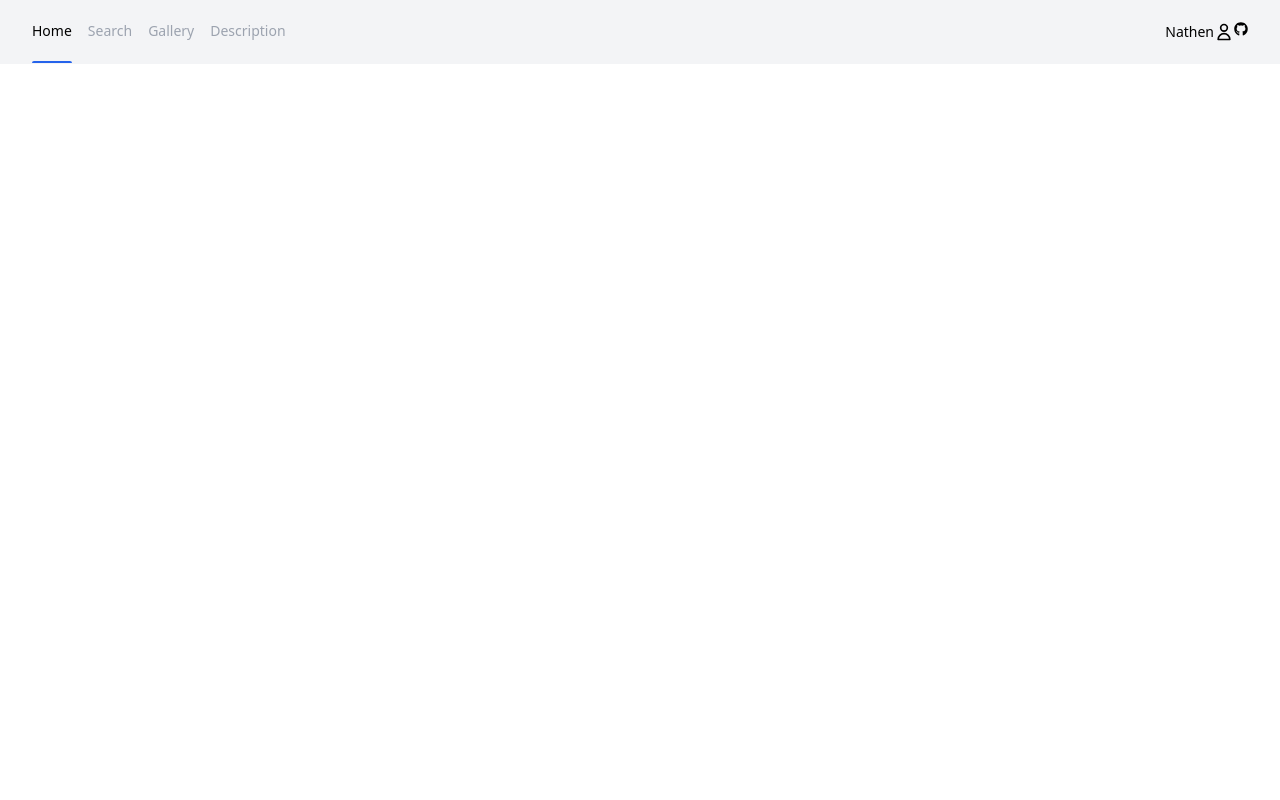
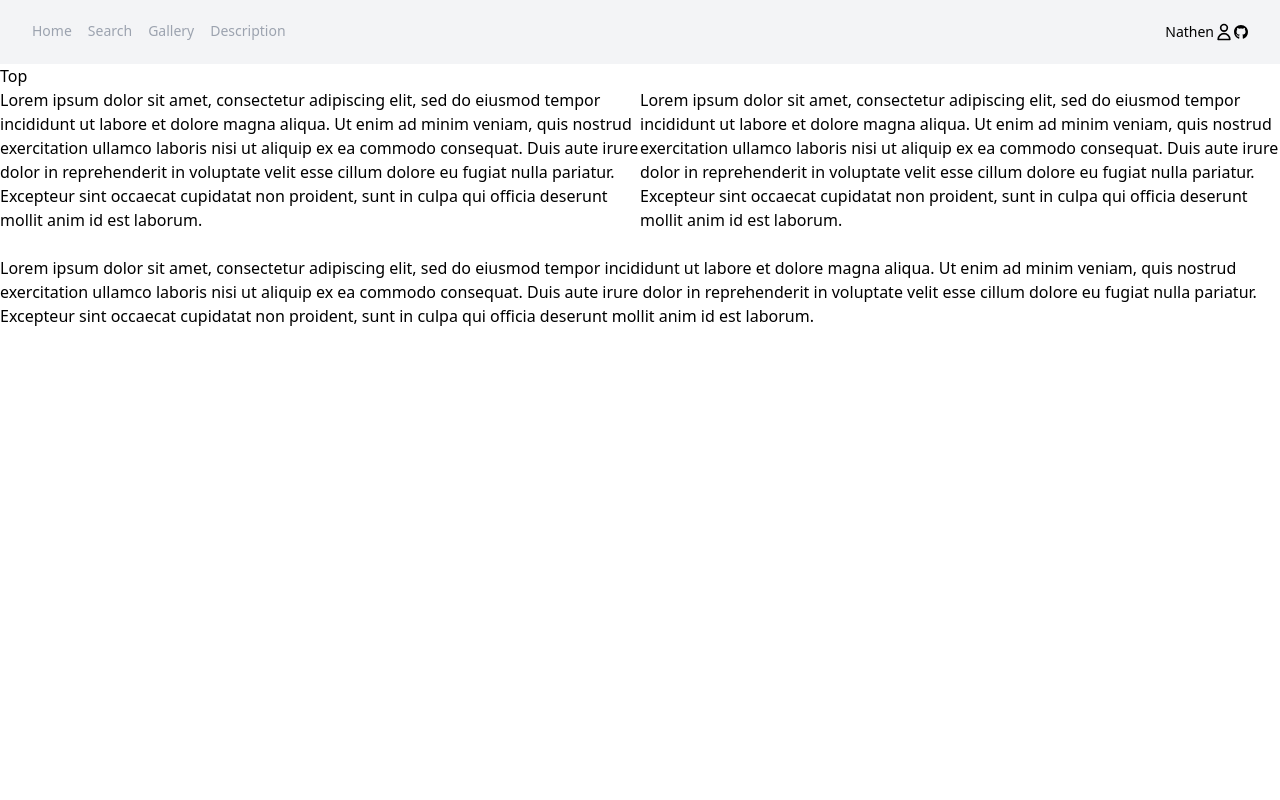
Before and after one commit to Nathen-Smith/react-tutorial, a React (Create React App) app in the folder web/: page / in a window 1280 px wide. Shown: the top 800 px of the page. Built offline with nearby package versions, Linux system fonts and the light colour scheme.

Commit message:
a commit a day keeps the unemployment away

```diff
--- a/web/src/App.jsx
+++ b/web/src/App.jsx
@@ -1,28 +1,48 @@
-import React from "react";
+import React, { useState, useEffect } from "react";
 import { Disclosure } from "@headlessui/react";
 import { MenuIcon, XIcon, UserIcon } from "@heroicons/react/outline";
 import { FontAwesomeIcon } from "@fortawesome/react-fontawesome";
 import { faGithub } from "@fortawesome/free-brands-svg-icons";
+import Content from "./Content";
 function classNames(...classes) {
   return classes.filter(Boolean).join(" ");
 }
 
 const App = () => {
   const navigation = [
-    { name: "Home", to: "/" },
-    { name: "Search", to: "/search" },
-    { name: "Gallery", to: "/gallery" },
-    { name: "Description", to: "/description" },
+    { name: "Home", to: "#" },
+    { name: "Search", to: "#search" },
+    { name: "Gallery", to: "#gallery" },
+    { name: "Description", to: "#description" },
   ];
+
+  const [scrollTop, setScrollTop] = useState(0);
+  const [scrolling, setScrolling] = useState(false);
+
+  useEffect(() => {
+    const onScroll = (e) => {
+      setScrollTop(e.target.documentElement.scrollTop);
+      setScrolling(e.target.documentElement.scrollTop > scrollTop);
+    };
+    window.addEventListener("scroll", onScroll);
+    console.log("height: " + window.innerHeight);
+    console.log(
+      document.getElementById("description")?.getBoundingClientRect().top
+    );
+    // we have the distance from the top of the page
+    // we can loop over all elements then set a property to true. needs to make sure only one on at once
+
+    return () => window.removeEventListener("scroll", onScroll);
+  }, [scrollTop]);
 
   return (
     <div>
-      <Disclosure as="nav" className="bg-gray-100 h-16">
+      <Disclosure as="nav" className="bg-gray-100 h-16 sticky top-0 z-50">
         {({ open }) => (
           <>
             <div className="max-w-7xl mx-auto px-2 sm:px-6 lg:px-8">
-              <div className="relative flex items-center justify-between h-16">
-                <div className="absolute inset-y-0 left-0 flex items-center sm:hidden">
+              <div className="flex items-center justify-between h-16">
+                <div className="inset-y-0 left-0 flex items-center sm:hidden">
                   <Disclosure.Button className="inline-flex items-center justify-center p-2 rounded-md text-gray-400 hover:text-white hover:bg-gray-400 focus:outline-none">
                     <span className="sr-only">Open main menu</span>
                     {open ? (
@@ -42,7 +62,9 @@ const App = () => {
                             key={item.name}
                             href={item.to}
                             className={classNames(
-                              window.location.pathname === item.to
+                              window.location.href.slice(
+                                window.location.href.indexOf("#")
+                              ) === item.to
                                 ? "text-black"
                                 : "text-gray-400 hover:text-black",
                               "h-16 text-sm font-medium text-center flex justify-center items-center"
@@ -61,7 +83,11 @@ const App = () => {
                               },
                               {
                                 opacity:
-                                  window.location.pathname === item.to ? 1 : 0,
+                                  window.location.href.slice(
+                                    window.location.href.indexOf("#")
+                                  ) === item.to
+                                    ? 1
+                                    : 0,
                               })
                             }
                           ></div>
@@ -71,10 +97,10 @@ const App = () => {
                   </div>
                 </div>
                 <div className="absolute inset-y-0 right-0 flex items-center pr-2 sm:static sm:inset-auto sm:ml-6 sm:pr-0">
-                  <div className="ml-3 relative text-sm font-small flex flex-row">
+                  <div className="ml-3 relative text-sm font-small flex flex-row justify-center">
                     <div>Nathen</div>
                     <UserIcon className="h-5 w-5 text-black" />
-                    <FontAwesomeIcon icon={faGithub} />
+                    <FontAwesomeIcon icon={faGithub} className="h-5 w-5" />
                     {/* <span>Nathen</span> */}
                   </div>
                 </div>
@@ -87,7 +113,9 @@ const App = () => {
                     key={item.name}
                     href={item.to}
                     className={classNames(
-                      window.location.pathname === item.to
+                      window.location.href.slice(
+                        window.location.href.indexOf("#")
+                      ) === item.to
                         ? "bg-gray-300 text-black"
                         : "text-gray-400 hover:bg-gray-300 hover:text-black",
                       "px-3 py-2 rounded-md text-sm font-medium mr-auto"
@@ -101,6 +129,7 @@ const App = () => {
           </>
         )}
       </Disclosure>
+      <Content />
     </div>
   );
 };
--- /dev/null
+++ b/web/src/Content.jsx
@@ -0,0 +1,42 @@
+const Content = () => {
+  return (
+    <div className="max-w-7xl mx-auto">
+      <div id="">Top</div>
+      <div className="grid grid-cols-1 sm:grid-cols-2">
+        <div>
+          Lorem ipsum dolor sit amet, consectetur adipiscing elit, sed do
+          eiusmod tempor incididunt ut labore et dolore magna aliqua. Ut enim ad
+          minim veniam, quis nostrud exercitation ullamco laboris nisi ut
+          aliquip ex ea commodo consequat. Duis aute irure dolor in
+          reprehenderit in voluptate velit esse cillum dolore eu fugiat nulla
+          pariatur. Excepteur sint occaecat cupidatat non proident, sunt in
+          culpa qui officia deserunt mollit anim id est laborum.
+        </div>
+        <div>
+          Lorem ipsum dolor sit amet, consectetur adipiscing elit, sed do
+          eiusmod tempor incididunt ut labore et dolore magna aliqua. Ut enim ad
+          minim veniam, quis nostrud exercitation ullamco laboris nisi ut
+          aliquip ex ea commodo consequat. Duis aute irure dolor in
+          reprehenderit in voluptate velit esse cillum dolore eu fugiat nulla
+          pariatur. Excepteur sint occaecat cupidatat non proident, sunt in
+          culpa qui officia deserunt mollit anim id est laborum.
+        </div>
+      </div>
+      <br />
+      <div>
+        Lorem ipsum dolor sit amet, consectetur adipiscing elit, sed do eiusmod
+        tempor incididunt ut labore et dolore magna aliqua. Ut enim ad minim
+        veniam, quis nostrud exercitation ullamco laboris nisi ut aliquip ex ea
+        commodo consequat. Duis aute irure dolor in reprehenderit in voluptate
+        velit esse cillum dolore eu fugiat nulla pariatur. Excepteur sint
+        occaecat cupidatat non proident, sunt in culpa qui officia deserunt
+        mollit anim id est laborum.
+      </div>
+      <div style={{ height: "100vh" }}></div>
+
+      <div id="description">Hi</div>
+    </div>
+  );
+};
+
+export default Content;
```
